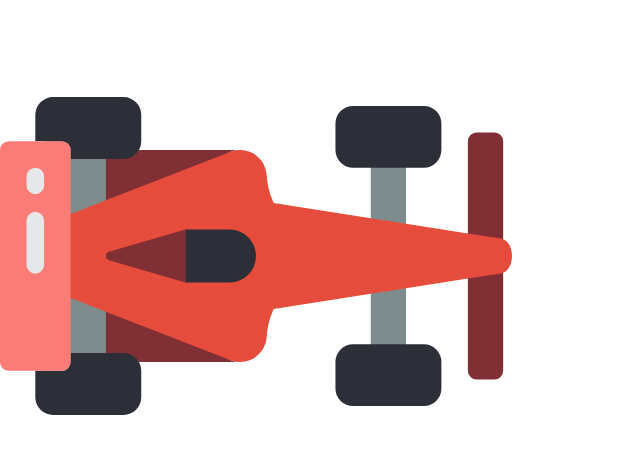
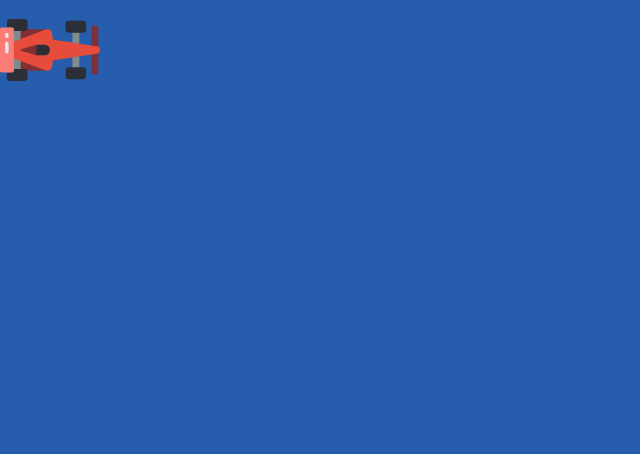
Before and after one commit to alexdenbaugh/driving-game, a website: page index.html in a window 1280 px wide. Shown: the whole page, without its empty margins (0-640 px from the left). Drawn offline with Linux system fonts and the light colour scheme.

Commit message:
style with css. #1

```diff
--- a/styles.css
+++ b/styles.css
@@ -5,3 +5,18 @@
 body {
   margin: 0;
 }
+
+.container {
+  margin: 0;
+  width: 100vw;
+  height: 100vh;
+  background-color: #275dad;
+}
+
+div.car {
+  width: 100px;
+}
+
+div.car > img {
+  width: 100%;
+}
```
